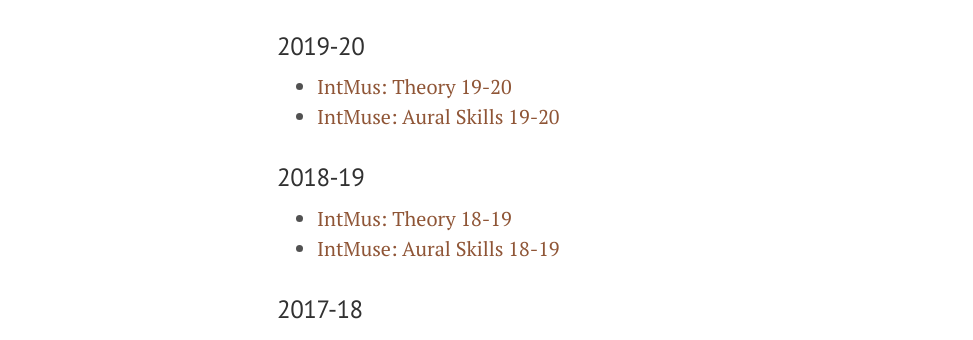
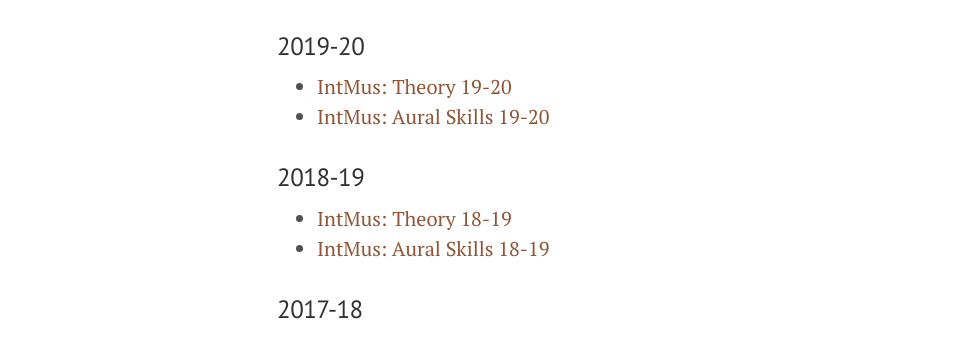
Before and after one commit to intmus/intmus.github.io, a Jekyll site: the page built from archive.md, in a window 1280 px wide. Shown: the part 545-885 px from the top of the page, without its empty margins (3-976 px from the left). Built offline with Jekyll 4.4.1, drawn with Linux system fonts in a browser that asks for light colours.

```diff
--- a/archive.md
+++ b/archive.md
@@ -22,12 +22,12 @@ Older editions are preserved as a permanent reference for the course.
 ### 2019-20
 
 - [IntMus: Theory 19-20](https://intmus.github.io/inttheory19-20/)
-- [IntMuse: Aural Skills 19-20](https://intmus.github.io/intas19-20/)
+- [IntMus: Aural Skills 19-20](https://intmus.github.io/intas19-20/)
 
 ### 2018-19
 
 - [IntMus: Theory 18-19](https://intmus.github.io/inttheory18-19/)
-- [IntMuse: Aural Skills 18-19](https://intmus.github.io/intas18-19/)
+- [IntMus: Aural Skills 18-19](https://intmus.github.io/intas18-19/)
 
 ### 2017-18
 
```
Also changed, not shown: index.md (+1 -1 lines).
